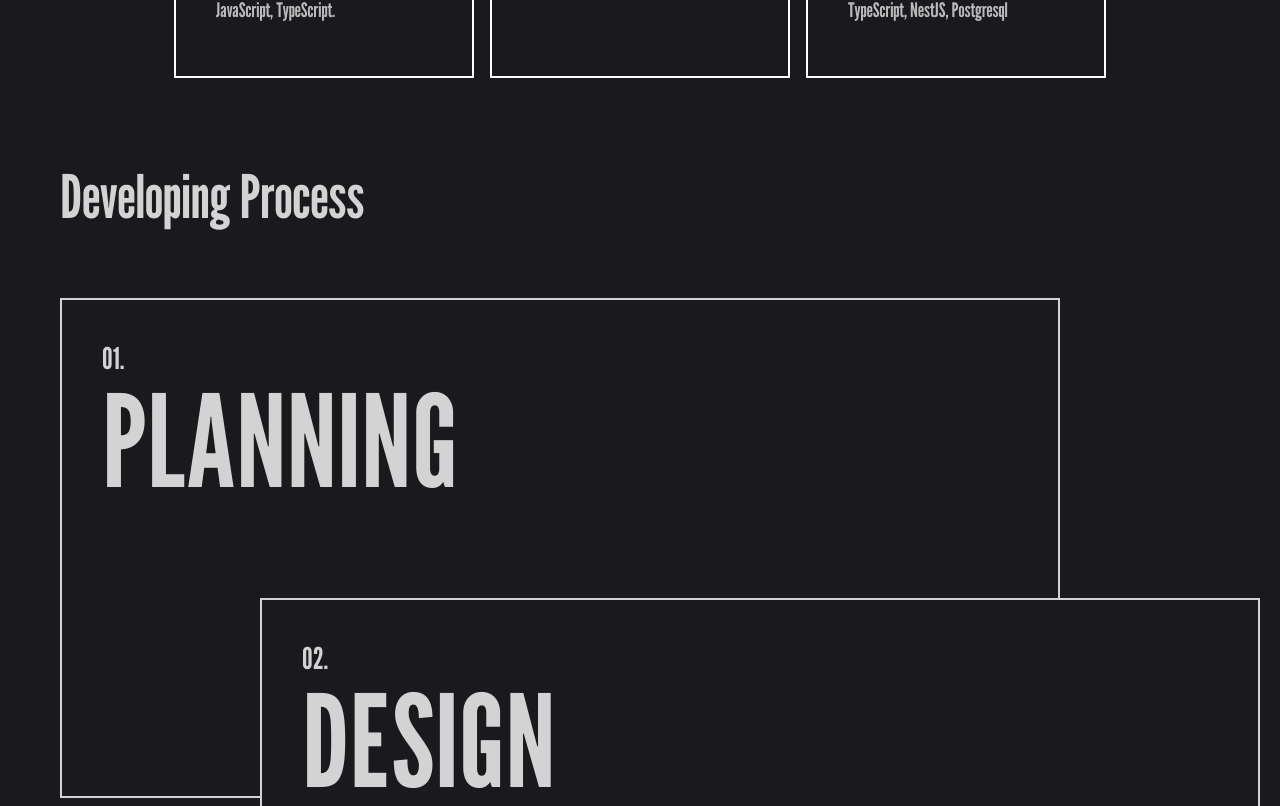
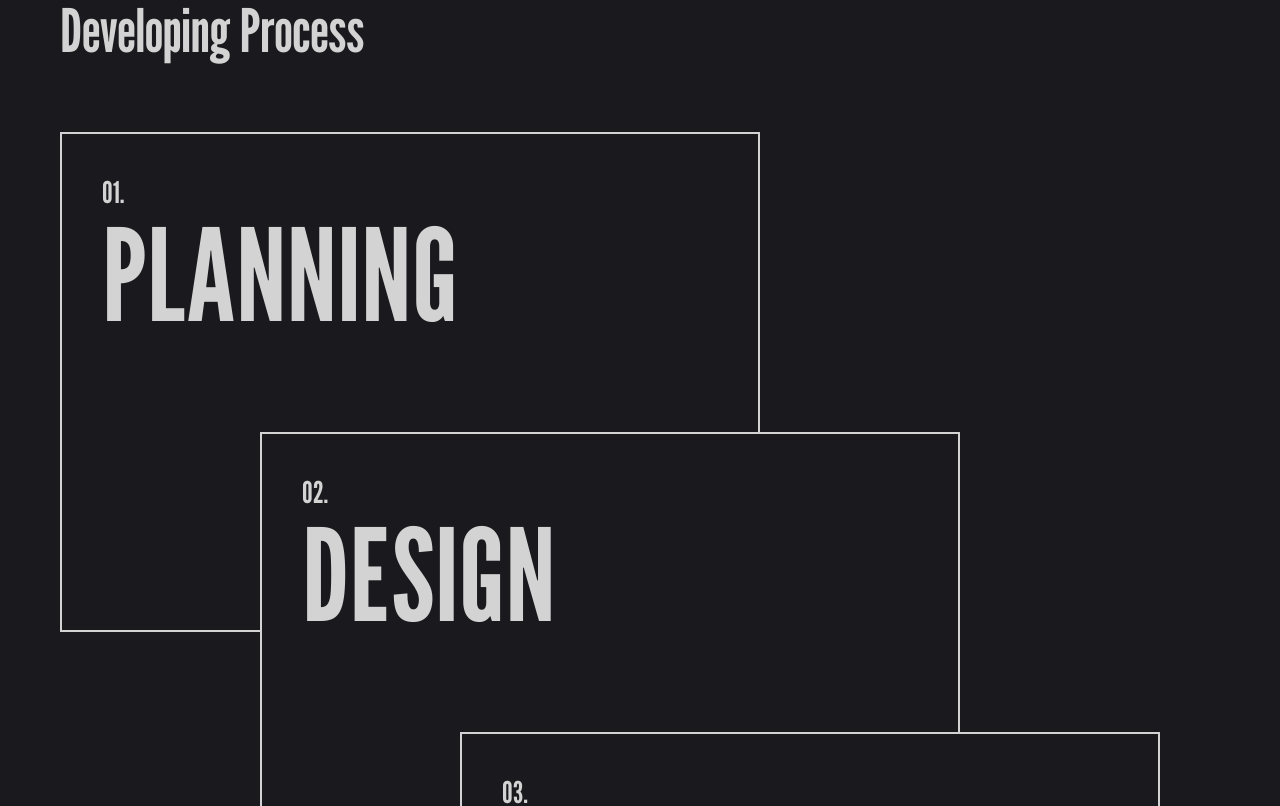
Before and after one commit to DimaShamoev/Web_Portfolio, a React (Vite) app: page / in a window 1280 px wide. Shown: the part 1100-1906 px from the top of the page. Built offline with nearby package versions, Linux system fonts and the light colour scheme.

Commit message:
made chart responsive

```diff
--- a/src/animations/homePageAnimations.ts
+++ b/src/animations/homePageAnimations.ts
@@ -29,3 +29,19 @@ export const textRightToLeft = {
         },
     }
 }
+
+export const blockBottomToTop = {
+    initial: { y: 200, opacity: 0, scale: 0.8 },
+    animate: {
+        y: 0,
+        opacity: 1,
+        scale: 1,
+        transition: {
+            type: "tweet",
+            ease: "easeOut",
+            stiffness: 100,
+            damping: 15,
+            duration: 0.2,
+        },
+    }
+}
--- a/src/components/UI/home/DevelopingProcessCard.tsx
+++ b/src/components/UI/home/DevelopingProcessCard.tsx
@@ -1,4 +1,6 @@
-import { useState } from "react"
+import { useEffect, useState } from "react"
+import { motion } from "motion/react"
+import { blockBottomToTop } from "../../../animations/homePageAnimations"
 
 interface IDevelopingProcessProps {
     id: number
@@ -10,38 +12,66 @@ interface IDevelopingProcessProps {
 
 const DevelopingProcessCard: React.FunctionComponent<IDevelopingProcessProps> = ({ id, title, color, children, className }) => {
 
-    const [isHovered, setIsHovered] = useState<boolean>(false)
 
-    const handleHover = (): void => {
-        setIsHovered(prev => prev = true)
-        console.log(isHovered)
+    const [selected, setSelected] = useState<boolean>(false)
+    const [isMobile, setIsMobile] = useState<boolean>(false)
+
+    useEffect(() => {
+        const handleResize = () => {
+            setIsMobile(window.innerWidth <= 970)
+        }
+
+        handleResize()
+
+        window.addEventListener('resize', handleResize)
+
+        return () => window.removeEventListener('resize', handleResize)
+    }, [])
+
+    const handleMouseEnter = () => {
+        if (!isMobile) setSelected(true)
     }
 
-    const handleUnhover = (): void => {
-        setIsHovered(prev => prev = false)
+    const handleMouseLeave = () => {
+        if (!isMobile) setSelected(false)
+    }
+
+    const handleClick = () => {
+        if (isMobile) setSelected(prev => !prev)
     }
 
     return (
-        <div
-            className={`border-2 w-full max-w-[1000px] min-h-[500px] bg-[#1A191D] xs-box-padding flex flex-col gap-5 transition-all duration-300 ${isHovered ? '-translate-y-[10%]' : ''} ${className}`}
-            onMouseEnter={handleHover}
-            onMouseLeave={handleUnhover}
+        <motion.div
+            className={`developing-card border-2 bg-[#1A191D] xs-box-padding flex flex-col gap-5 transition-all duration-300 ${selected ? '-translate-y-[10%]' : ''} ${className}`}
+            initial='initial'
+            whileInView='animate'
+            variants={blockBottomToTop}
+            viewport={{once: true, amount: 0.1}}
+            onMouseEnter={handleMouseEnter}
+            onMouseLeave={handleMouseLeave}
+            onClick={handleClick}
         >
             <div className="body relative z-[1] flex flex-col gap-5">
-                <div className="title-section">
-                    <div className="title-id text-3xl">
-                        0{ id }.
+                <div className="title-section flex items-center justify-between">
+                    <div className="title-side">
+                        <div className="title-id text-3xl">
+                            0{ id }.
+                        </div>
+                        <div className="title text-9xl uppercase">
+                            { title }
+                        </div>
                     </div>
-                    <div className="title text-9xl uppercase">
-                        { title }
+                    <div className="expand-btn relative cursor-pointer">
+                        <div className={`vertical-btn absolute right-[50%] w-[40px] h-[5px] rounded-full bg-white transition-all duration-200 ${selected ? 'rotate-0' : 'rotate-90'}`}></div>
+                        <div className="horizontal-btn absolute right-[50%] w-[40px] h-[5px] rounded-full bg-white"></div>
                     </div>
                 </div>
-                <div className={`text text-2xl transition-all duration-300 ${isHovered ? 'opacity-100 -translate-y-0' : 'opacity-0 translate-y-[100px]'}`}>
+                <div className={`text text-2xl transition-all duration-300 ${selected ? 'opacity-100 -translate-y-0' : 'opacity-0 translate-y-[100px]'}`}>
                     { children }
                 </div>
             </div>
-            <div className={`animate-block transition-all duration-300 ${color} absolute bottom-0 left-0 right-0 ${isHovered ? 'top-0' : 'top-full'}`}></div>
-        </div>
+            <div className={`animate-block transition-all duration-300 ${color} absolute bottom-0 left-0 right-0 ${selected ? 'top-0' : 'top-full'}`}></div>
+        </motion.div>
     )
 }
 
--- a/src/components/UI/home/Landing.tsx
+++ b/src/components/UI/home/Landing.tsx
@@ -6,7 +6,7 @@ const Landing: React.FunctionComponent = () => {
         <motion.div
             animate="animate"
             initial="initial"
-            className="flex flex-col justify-center min-h-[650px]"
+            className="flex flex-col justify-center"
         >
             <div className="home-landing flex flex-col">
                 <div className="text flex items-start justify-between">
--- a/src/index.css
+++ b/src/index.css
@@ -106,6 +106,22 @@ body {
     }
 }
 
+/* Developing process UI card */
+.developing-card {
+    max-width: 1000px;
+    width: 100%;
+    min-height: 500px;
+}
+
+.developing-card .expand-btn {
+    display: none;
+}
+
+@media screen and (max-width: 1600px) {
+    .developing-card {
+        max-width: 700px;
+    }
+}
 
 @media screen and (min-width: 1510px) {
     /* Landing text */
@@ -150,10 +166,45 @@ body {
     }
 }
 
+@media screen and (max-width: 1200px) {
+    .developing-card {
+        left: 0;
+        width: 100%;
+        max-width: max-content;
+    }
+
+
+}
+
+@media screen and (max-width: 1100px) {
+    .developing-card .expand-btn {
+        display: initial;
+    }
+}
+
 @media screen and (max-width: 1020px) {
     /* Landing text */
     .large-txt-2 {
         font-size: 5em;
+    }
+
+}
+
+@media screen and (max-width: 1000px) {
+    .developing-card {
+        max-width: 100%;
+        width: 100%;
+        min-height: 500px;
+    }
+
+    .developing-card .text {
+        font-size: 20px;
+    }
+
+    .vertical-btn,
+    .horizontal-btn {
+        width: 30px;
+        height: 4px;
     }
 }
 
@@ -187,6 +238,10 @@ body {
         font-size: 1.1em;
         max-width: 100%;
     }
+
+    .developing-card .title {
+        font-size: 60px;
+    }
 }
 
 @media screen and (max-width: 640px) {
```
